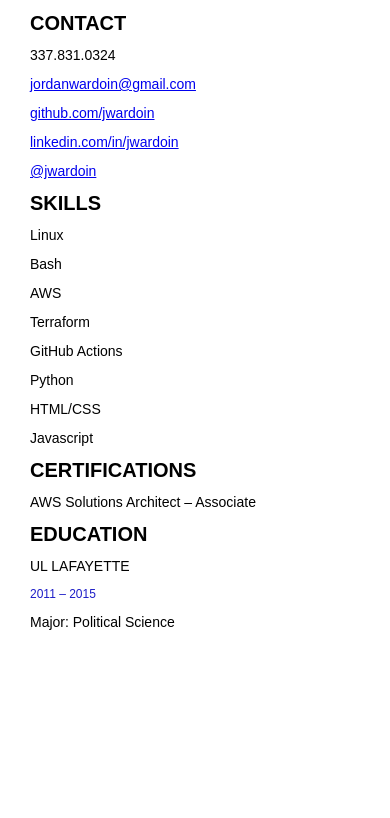
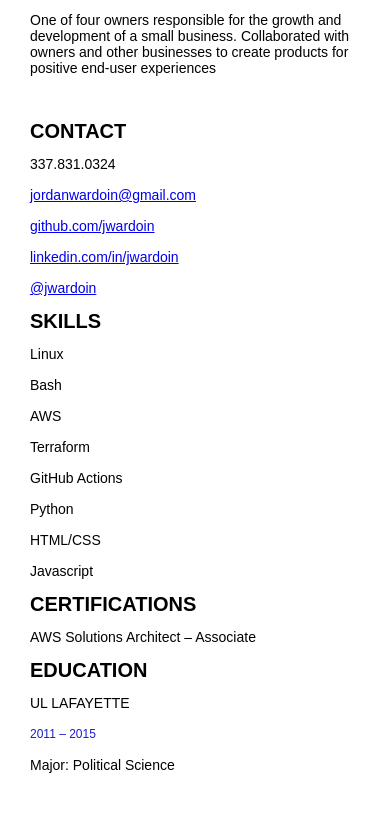
Before and after one commit to jwardoin/cloud-resume, a plain HTML site: page Frontend/index.html in a window 390 px wide. Shown: the part 1058-1876 px from the top of the page. Before the commit the page ends 1732 px from the top, so only its background shows below. Drawn offline with Linux system fonts and the light colour scheme.

Commit message:
updated index and style

```diff
--- a/Frontend/css/style.css
+++ b/Frontend/css/style.css
@@ -48,6 +48,7 @@ h3 {
 
 p, li {
     font-size: 1.4rem;
+    line-height: 1.6rem;
 }
 
 span {
@@ -63,21 +64,30 @@ span {
 section {
     max-width: 960px;
     margin: 0 auto;
-    padding: 15px 0;
+    padding: 15px;
 }
-
-
 
 .flex {
     display: flex;
-    justify-content: space-evenly;
+    justify-content: space-between;
     align-items: flex-start;
+    flex-wrap: wrap;
+}
+
+.flex-1,
+.flex-2 {
+    margin: 0;
+}
+
+.title {
+    flex-basis: 100%;
+    order: 0;
 }
 
 .flex-1 {
     align-self: flex-start;
     flex-basis: 60%;
-    margin: 0;
+
 }
 
 .flex-2 {
@@ -120,19 +130,34 @@ a:visited {
   ========================================
 */
 
-@media (max-width:801px) and (min-width:1200px) {
-    section {
-        margin: 0 0 0 15px;
+
+@media screen and (max-width:750px) {
+
+    .flex {
+        flex-flow: row-reverse wrap;
+        justify-content: flex-end;
+        align-content: flex-end;
+    }
+
+    .flex-1,
+    .flex-2 {
+        flex-basis:100%;
+    }
+
+    .flex-2 {
+        order: 0;
     }
 }
 
-@media screen and (max-width:800px) {
-    section {
-        margin: 0 0 0 15px;
+@media (max-width:1100px) and (min-width:751px) {
+    .flex {
+        flex-flow: row-reverse wrap;
+        justify-content: flex-end;
+        align-content: flex-end;
     }
 
-    .flex {
-        flex-flow: column wrap;
+    .flex-1 {
+        flex-basis: 70%;
+    }
 
-    }
 }
--- a/Frontend/index.html
+++ b/Frontend/index.html
@@ -11,11 +11,11 @@
 
 <body onload="visitorCounter()">
     <header></header>
+    <section class="flex">
         <section class="title">
             <h1>Jordan Ardoin</h1>
             <span class='jobtitle'>Cloud Engineer</span>
         </section>
-        <section class="flex">
         <section class="flex-1">
             <h2>SUMMARY</h2>
             <p>Highly motivated, self-starting cloud engineer with a deep interest in automation. Proven track record of creating and implementing successful solutions for different applications. Looking to bring my abilities to a tech company that will help take my skillset to the next level.</p>
@@ -52,7 +52,7 @@
             <h2>CONTACT</h2>
             <ul>
                 <li>337.831.0324</li>
-                    <li><a href="mailto:jordanwardoin@gmail.com?subject=Let's%20Talk&body=I%20think%20you%20are%20perfect%20for%20the%20job.%20When%20can%20you%20start?">jordanwardoin@gmail.com</a></li>
+                <li><a href="mailto:jordanwardoin@gmail.com?subject=Let's%20Talk&body=I%20think%20you%20are%20perfect%20for%20the%20job.%20When%20can%20you%20start?">jordan<wbr>w<wbr>ardoin@gmail.com</a></li>
                 <li><a href="https://www.github.com/jwardoin">github.com/jwardoin</a></li>
                 <li><a href="https://www.linkedin.com/in/jwardoin">linkedin.com/in/jwardoin</a></li>
                 <li><a href="https://www.twitter.com/jwardoin">@jwardoin</a></li>
```
Lines whose indentation alone changed are shown as unchanged.
